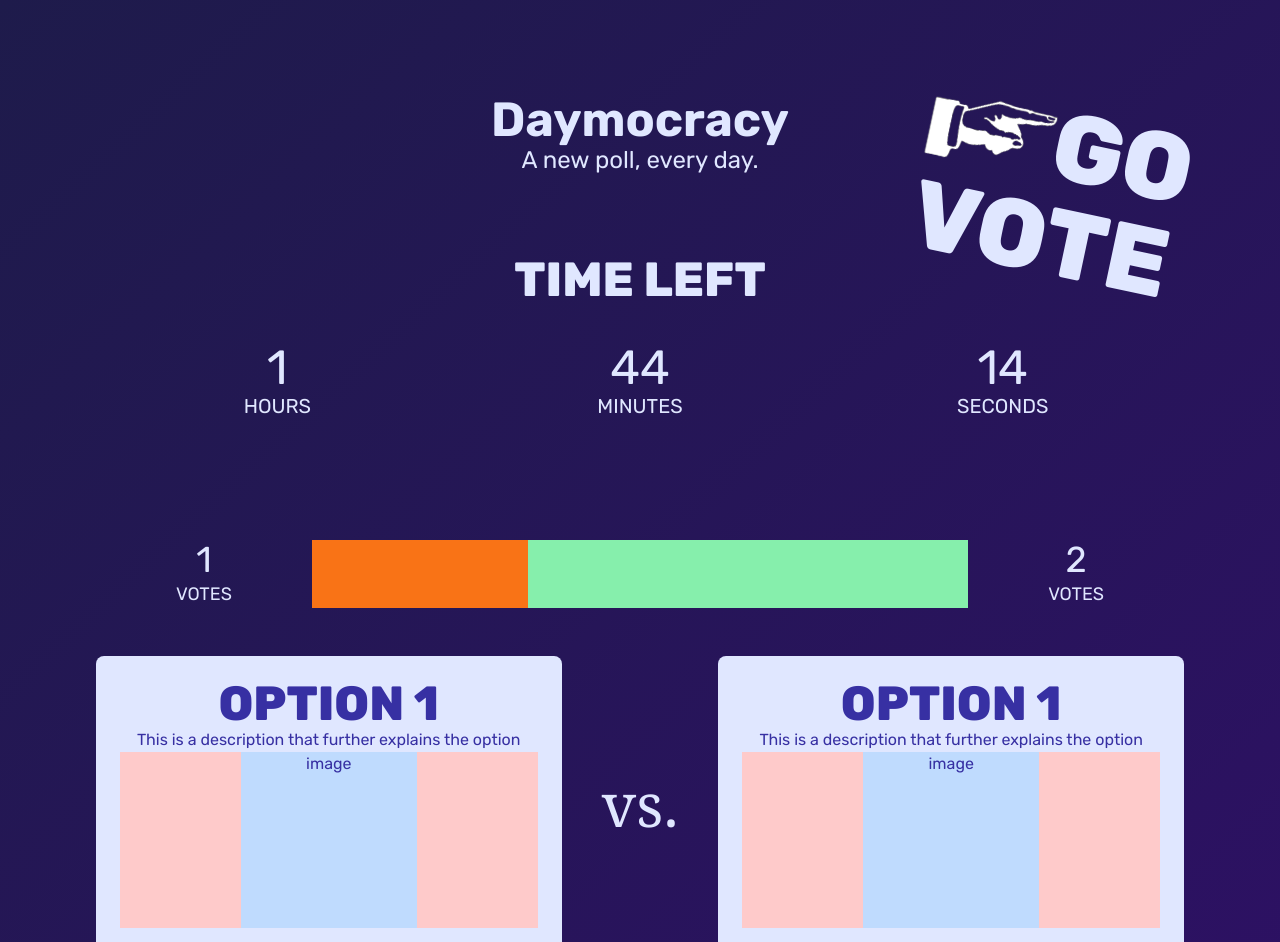
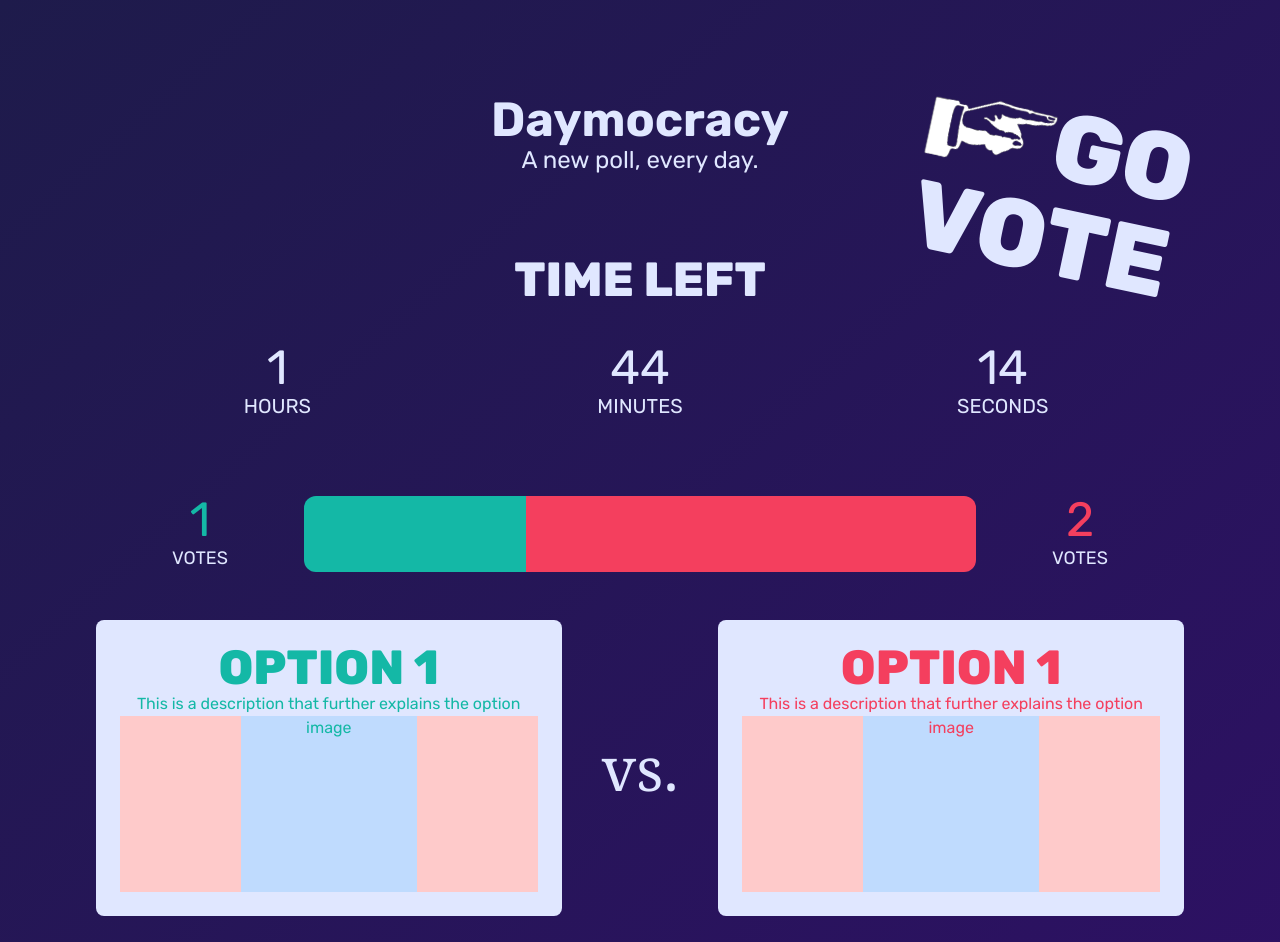
Before and after one commit to bennettdams/daymocracy, a Next.js app: page / in a window 1280 px wide. Shown: the top 942 px of the page. Built offline with nearby package versions, Linux system fonts and the light colour scheme.

Commit message:
Improve poll UI/design

```diff
--- a/src/app/page.tsx
+++ b/src/app/page.tsx
@@ -3,9 +3,11 @@ import { getStartOfTomorrowUTC } from '@/lib/server-utils'
 import Image from 'next/image'
 import handImage from '../../public/assets/hand.png'
 import { Timer } from './Timer'
+import { Poll } from './poll'
 
 export default function Home(): JSX.Element {
   const startOfTomorrowUTC = getStartOfTomorrowUTC()
+
   return (
     // `relative` is need because `GoVote` is positioned absolute
     <main className="relative">
@@ -26,84 +28,9 @@ export default function Home(): JSX.Element {
       </div>
 
       <div className="mt-10 lg:mt-20">
-        <Title>Previous posts</Title>
+        <Title>Previous polls</Title>
       </div>
     </main>
-  )
-}
-
-function PollOption(): JSX.Element {
-  return (
-    <div className="pg:p-10 flex-1 rounded-lg bg-indigo-100 p-6 text-center text-indigo-800">
-      <Title>Option 1</Title>
-
-      <div>This is a description that further explains the option</div>
-
-      <div className="grid w-full place-items-center bg-red-200">
-        <div className="h-44 w-44 bg-blue-200">image</div>
-      </div>
-    </div>
-  )
-}
-
-function PollOptions(): JSX.Element {
-  return (
-    <div className="flex w-full flex-col lg:flex-row">
-      <PollOption />
-
-      <p className="mx-10 grid place-items-center font-serif text-6xl">vs.</p>
-
-      <PollOption />
-    </div>
-  )
-}
-
-function Poll({
-  votesOption1,
-  votesOption2,
-}: {
-  votesOption1: number
-  votesOption2: number
-}): JSX.Element {
-  const allVotes = votesOption1 + votesOption2
-
-  // option 1's percentage of all votes
-  const option1RatioPercentage = Math.round((votesOption1 / allVotes) * 100)
-  const option2RatioPercentage = 100 - option1RatioPercentage
-
-  return (
-    <div className="flex w-full flex-col text-center">
-      <div className="flex flex-row">
-        <div className="mx-20 flex flex-1 flex-col">
-          <p className="text-4xl">{votesOption1}</p>
-          <p className="text-lg uppercase">votes</p>
-        </div>
-
-        <div className="flex w-full flex-row bg-gray-500">
-          <div
-            className="h-full bg-orange-500"
-            style={{ width: `${option1RatioPercentage}%` }}
-          >
-            &nbsp;
-          </div>
-          <div
-            className="h-full bg-green-300"
-            style={{ width: `${option2RatioPercentage}%` }}
-          >
-            &nbsp;
-          </div>
-        </div>
-
-        <div className="mx-20 flex flex-1 flex-col">
-          <p className="text-4xl">{votesOption2}</p>
-          <p className="text-lg uppercase">votes</p>
-        </div>
-      </div>
-
-      <div className="mt-12">
-        <PollOptions />
-      </div>
-    </div>
   )
 }
 
@@ -127,7 +54,8 @@ function TimeLeft({
   startOfTomorrowUTC: Date
 }): JSX.Element {
   return (
-    <div>
+    // The height here matches needs to be aligned with the implicit height of a title and the timer text.
+    <div className="h-40">
       <Title>time left</Title>
 
       <Timer startOfTomorrowUTC={startOfTomorrowUTC} />
--- /dev/null
+++ b/src/app/poll.tsx
@@ -0,0 +1,99 @@
+import { Title } from '@/components/Title'
+
+export function Poll({
+  votesOption1,
+  votesOption2,
+}: {
+  votesOption1: number
+  votesOption2: number
+}): JSX.Element {
+  const allVotes = votesOption1 + votesOption2
+
+  // option 1's percentage of all votes
+  const option1RatioPercentage = Math.round((votesOption1 / allVotes) * 100)
+  const option2RatioPercentage = 100 - option1RatioPercentage
+
+  return (
+    <div className="flex w-full flex-col text-center">
+      <div className="flex flex-row">
+        <OptionVotes votes={votesOption1} variant="option1" />
+
+        <div className="flex grow flex-row">
+          <div
+            className="h-full rounded-l-xl bg-teal-500"
+            style={{ width: `${option1RatioPercentage}%` }}
+          >
+            &nbsp;
+          </div>
+          <div
+            className="h-full rounded-r-xl bg-rose-500"
+            style={{ width: `${option2RatioPercentage}%` }}
+          >
+            &nbsp;
+          </div>
+        </div>
+
+        <OptionVotes votes={votesOption2} variant="option2" />
+      </div>
+
+      <div className="mt-12">
+        <PollOptions />
+      </div>
+    </div>
+  )
+}
+
+function PollOption({
+  variant,
+}: {
+  variant: 'option1' | 'option2'
+}): JSX.Element {
+  return (
+    <div
+      className={`pg:p-10 flex-1 rounded-lg bg-indigo-100 p-6 text-center ${
+        variant === 'option1' ? 'text-teal-500' : 'text-rose-500'
+      }`}
+    >
+      <Title>Option 1</Title>
+
+      <div>This is a description that further explains the option</div>
+
+      <div className="grid w-full place-items-center bg-red-200">
+        <div className="h-44 w-44 bg-blue-200">image</div>
+      </div>
+    </div>
+  )
+}
+
+function OptionVotes({
+  votes,
+  variant,
+}: {
+  votes: number
+  variant: 'option1' | 'option2'
+}): JSX.Element {
+  return (
+    <div className="flex basis-52 flex-col">
+      <p
+        className={`text-5xl ${
+          variant === 'option1' ? 'text-teal-500' : 'text-rose-500'
+        }`}
+      >
+        {votes}
+      </p>
+      <p className="text-lg uppercase">votes</p>
+    </div>
+  )
+}
+
+function PollOptions(): JSX.Element {
+  return (
+    <div className="flex w-full flex-col lg:flex-row">
+      <PollOption variant="option1" />
+
+      <p className="mx-10 grid place-items-center font-serif text-6xl">vs.</p>
+
+      <PollOption variant="option2" />
+    </div>
+  )
+}
```
